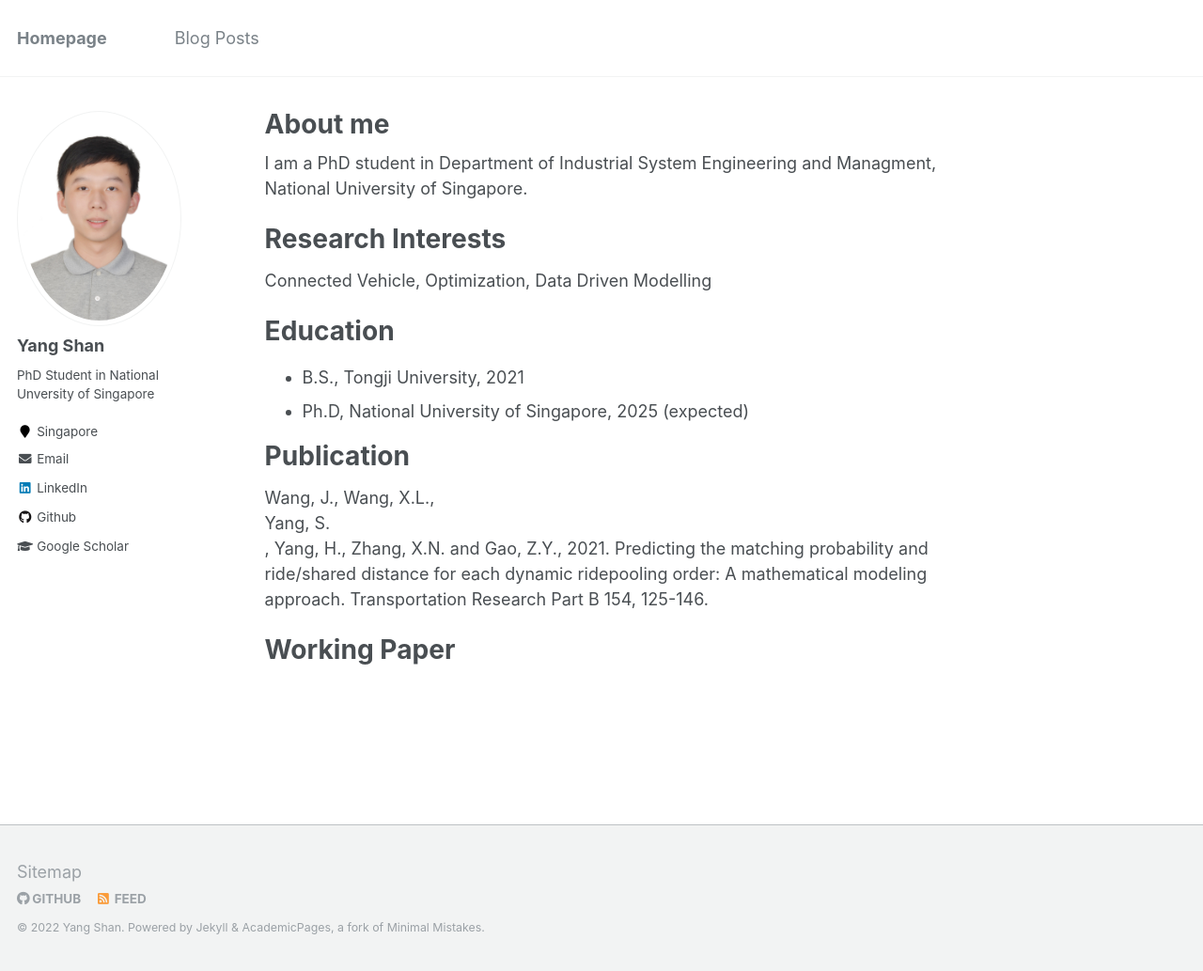
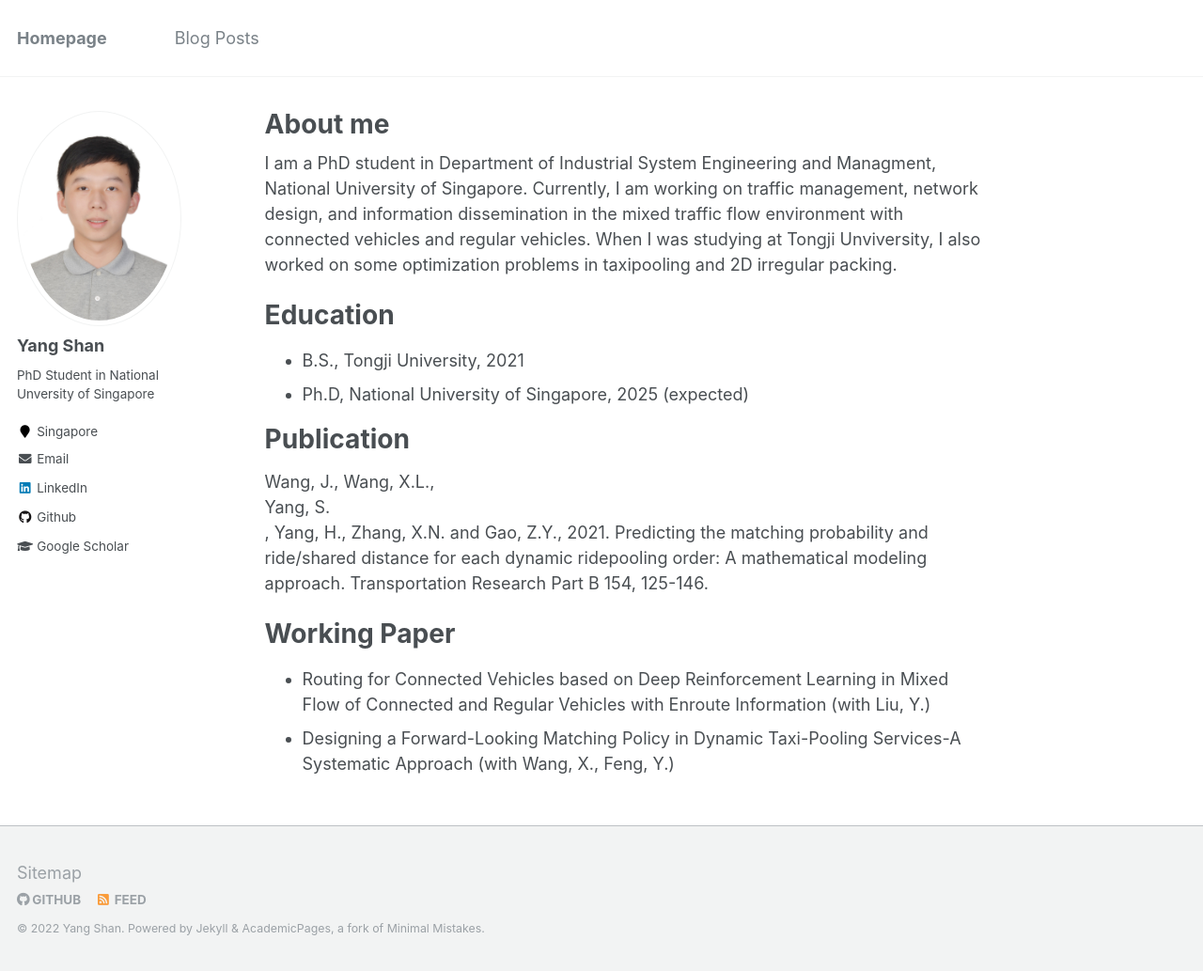
Before and after one commit to seanys/seanys.github.io, a Jekyll site: the page built from _pages/about.md, in a window 1280 px wide and 1033 px high. Shown: the whole window at 94% size. Built offline with Jekyll 4.4.1, drawn with Linux system fonts in a browser that asks for light colours.

Commit message:
update bio

```diff
--- a/_pages/about.md
+++ b/_pages/about.md
@@ -8,11 +8,7 @@ redirect_from:
   - /about.html
 ---
 
-I am a PhD student in Department of Industrial System Engineering and Managment, National University of Singapore.
-
-Research Interests
-======
-Connected Vehicle, Optimization, Data Driven Modelling
+I am a PhD student in Department of Industrial System Engineering and Managment, National University of Singapore. Currently, I am working on traffic management, network design, and information dissemination in the mixed traffic flow environment with connected vehicles and regular vehicles. When I was studying at Tongji Unviversity, I also worked on some optimization problems in taxipooling and 2D irregular packing.
 
 Education
 ======
@@ -25,3 +21,5 @@ Wang, J., Wang, X.L., <br>Yang, S.<br/>, Yang, H., Zhang, X.N. and Gao, Z.Y., 20
 
 Working Paper
 ======
+* Routing for Connected Vehicles based on Deep Reinforcement Learning in Mixed Flow of Connected and Regular Vehicles with Enroute Information (with Liu, Y.)
+* Designing a Forward-Looking Matching Policy in Dynamic Taxi-Pooling Services-A Systematic Approach (with Wang, X., Feng, Y.)
```
